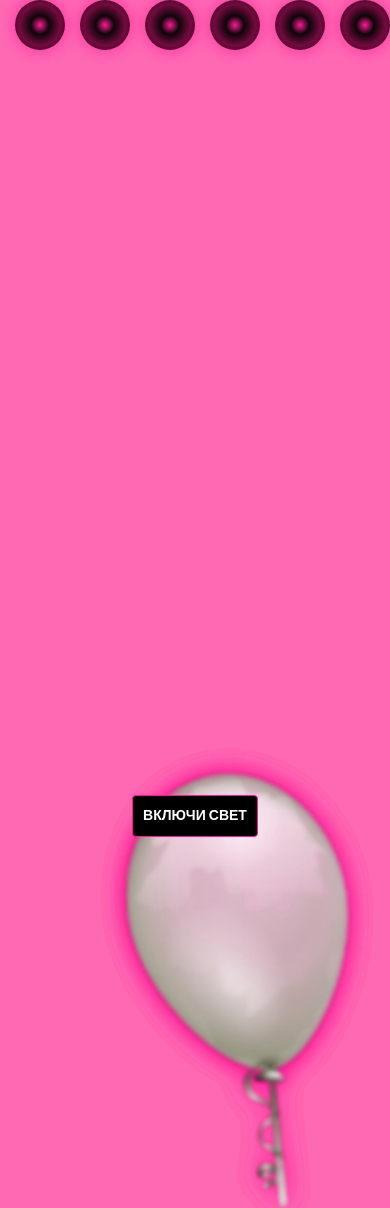
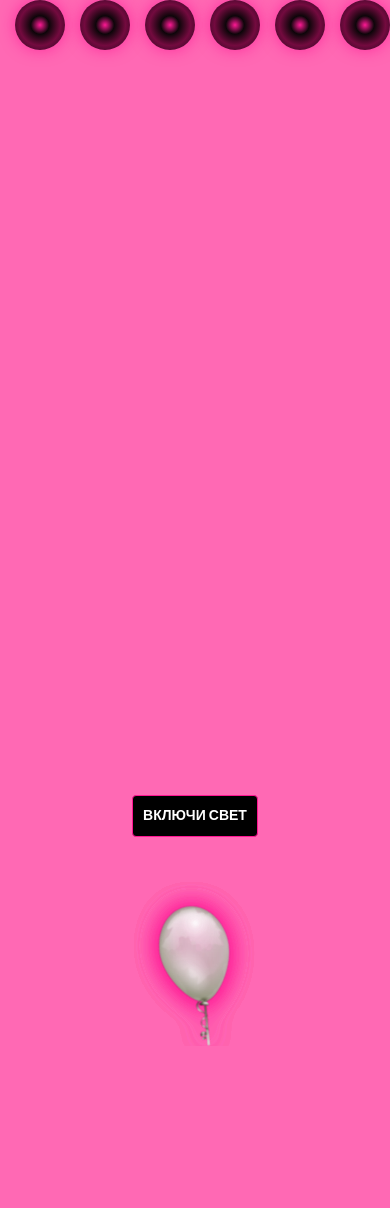
Before and after one commit to zm8011190-cell/alyona-s-gift, a website: page Birthday-master/index.html in a window 390 px wide. After the commit the page ends 1046 px from the top, so only its background shows below. Drawn offline with nearby package versions, Linux system fonts and the light colour scheme.

Commit message:
i am so done with this

```diff
--- a/Birthday-master/stylesheet.css
+++ b/Birthday-master/stylesheet.css
@@ -33,11 +33,9 @@ body.purple-decor .balloons h2 {
 }
 
 .balloon-img {
-	width: 240px !important;
-	height: 438px !important;
-	max-width: none !important;
-	min-width: 240px;
-	min-height: 438px;
+	width: 100%;
+	height: auto;
+	max-width: 100%;
 	display: block;
 	filter: drop-shadow(0 0 12px rgba(255, 20, 147, 0.8));
 }
@@ -1361,21 +1359,21 @@ audio {
 	bottom: -200px;
 	opacity: 0.6;
 	z-index: 99;
-	width: 240px;
-	height: 438px;
+	width: 110px;
+	height: 201px;
 	background-repeat: no-repeat no-repeat;
-	background-size: 240px 438px;
+	background-size: 110px 201px;
 	left: 50%;
-	margin-left: -120px;
+	margin-left: -55px;
 	transform: none;
 }
 
 @media (max-width: 600px) {
 	.balloons {
-		width: 150px;
-		height: 274px;
-		background-size: 150px 274px;
-		margin-left: -75px;
+		width: 76px;
+		height: 139px;
+		background-size: 76px 139px;
+		margin-left: -38px;
 	}
 
 	.balloons h2 {
@@ -1384,8 +1382,8 @@ audio {
 	}
 
 	.balloon-img {
-		width: 150px !important;
-		height: 274px !important;
+		width: 100%;
+		height: auto;
 	}
 }
 .balloons h2 {
```
